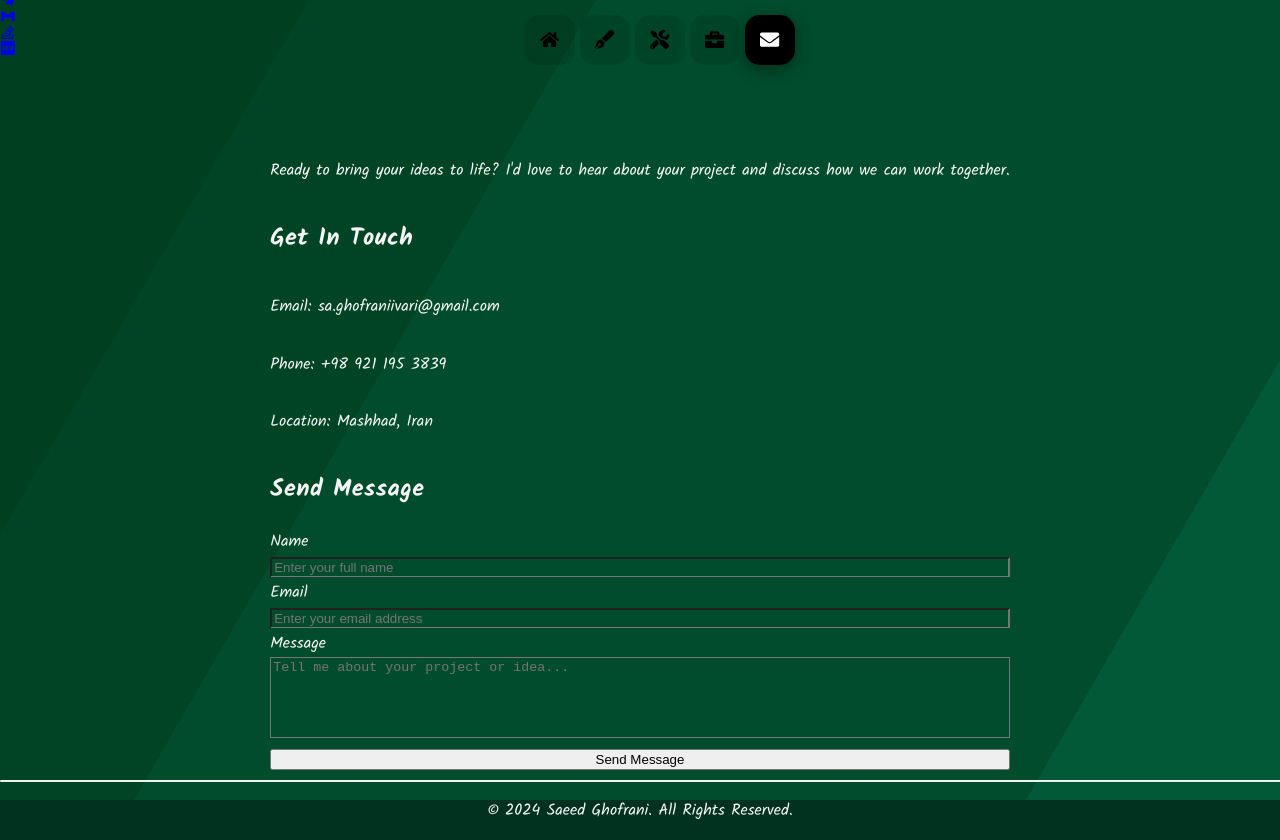
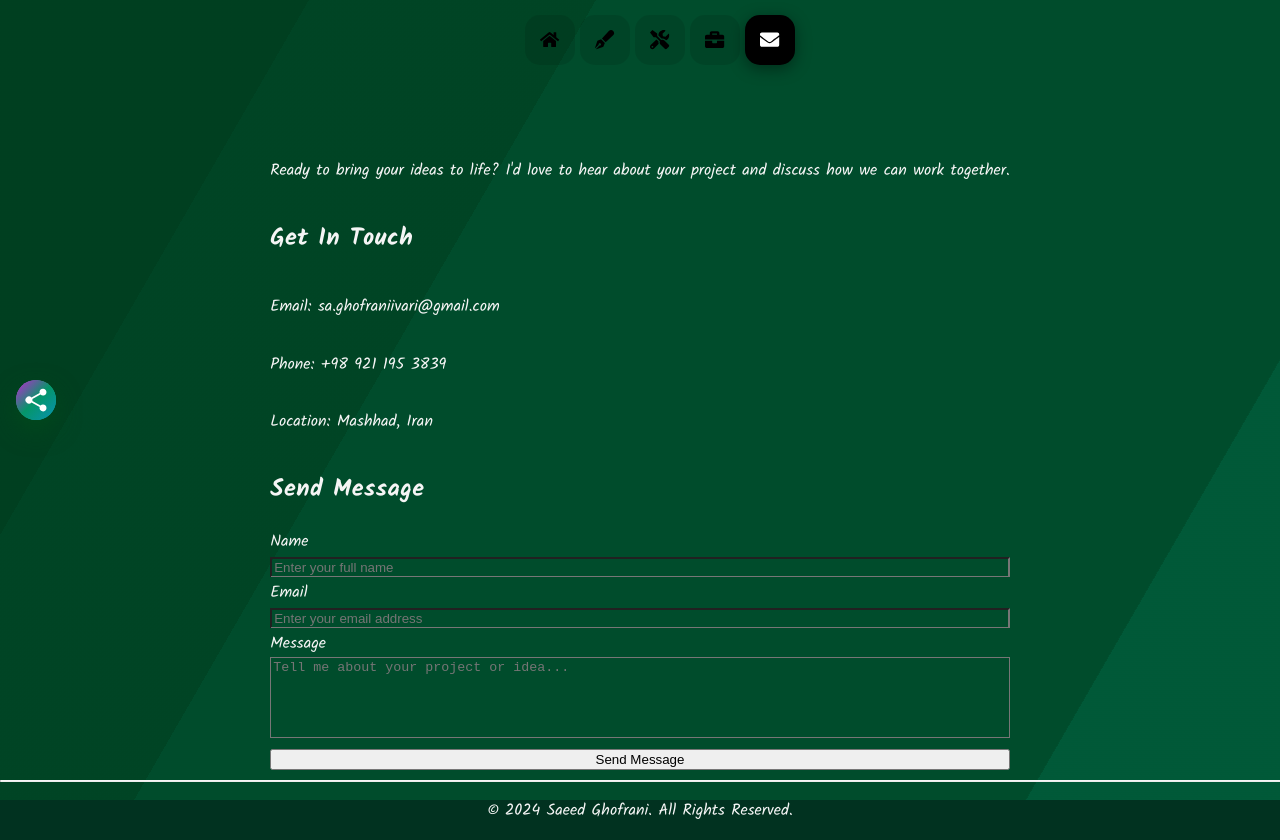
Before and after one commit to saeedghofrani/portfolio, a React (Vite) app: page /contact in a window 1280 px wide. Built offline with nearby package versions, Linux system fonts and the light colour scheme.

Commit message:
fix(): update share me

```diff
--- /dev/null
+++ b/src/components/FindMe.css
@@ -0,0 +1,175 @@
+/* Custom CSS for FindMe component */
+.findme-container {
+  position: fixed;
+  left: 1rem;
+  top: 50%;
+  transform: translateY(-50%);
+  z-index: 50;
+}
+
+.findme-backdrop {
+  position: fixed;
+  top: 0;
+  left: 0;
+  width: 100vw;
+  height: 100vh;
+  background: rgba(0, 0, 0, 0.3);
+  backdrop-filter: blur(8px);
+  z-index: 40;
+  opacity: 0;
+  visibility: hidden;
+  transition: all 0.3s ease-out;
+}
+
+.findme-backdrop.open {
+  opacity: 1;
+  visibility: visible;
+}
+
+.findme-button {
+  position: relative;
+  width: 40px;
+  height: 40px;
+  display: flex;
+  align-items: center;
+  justify-content: center;
+  border-radius: 50%;
+  cursor: pointer;
+  user-select: none;
+  transition: all 0.3s ease-out;
+  border: none;
+  outline: none;
+  background: linear-gradient(135deg, #c026d3, #059669, #0891b2);
+  box-shadow: 0 10px 25px lab(28.06% -31.33 23.78 / 0.692);
+}
+
+.findme-button::before {
+  content: '';
+  position: absolute;
+  inset: 0;
+  border-radius: 50%;
+  background: linear-gradient(135deg, #d946ef, #10b981, #06b6d4);
+  z-index: -1;
+}
+
+.findme-button:hover::before {
+  background: linear-gradient(135deg, #c026d3, #059669, #0891b2);
+}
+
+.findme-button.open {
+  transform: scale(1.05);
+}
+
+.findme-button.open::before {
+  background: linear-gradient(135deg, #d946ef, #10b981, #06b6d4);
+}
+
+.findme-icon {
+  color: white;
+  font-size: 2rem;
+  transition: transform 0.3s ease-out;
+}
+
+.findme-icon.open {
+  transform: rotate(90deg);
+}
+
+.findme-menu {
+  position: absolute;
+  left: 100%;
+  margin-left: 1rem;
+  transform-origin: left center;
+  transition: all 0.3s ease-out;
+}
+
+.findme-menu.closed {
+  opacity: 0;
+  transform: scale(0.95);
+  pointer-events: none;
+}
+
+.findme-menu.open {
+  opacity: 1;
+  transform: scale(1);
+  pointer-events: auto;
+}
+
+.findme-menu-items {
+  display: flex;
+  flex-direction: column;
+  align-items: flex-start;
+  gap: 0.75rem;
+}
+
+.findme-menu-item {
+  padding: 1rem;
+  background-color: #2563eb;
+  color: white;
+  border-radius: 50%;
+  box-shadow: 0 4px 12px rgba(0, 0, 0, 0.2);
+  transition: all 0.3s ease;
+  display: flex;
+  align-items: center;
+  justify-content: center;
+  text-decoration: none;
+  border: none;
+  outline: none;
+}
+
+.findme-menu-item:hover {
+  background-color: #1d4ed8;
+  transform: translateY(-2px);
+  box-shadow: 0 6px 16px rgba(0, 0, 0, 0.3);
+}
+
+.findme-menu-item.github {
+  background-color: #1f2937;
+}
+
+.findme-menu-item.github:hover {
+  background-color: #374151;
+}
+
+.findme-menu-item.linkedin {
+  background-color: #1d4ed8;
+}
+
+.findme-menu-item.linkedin:hover {
+  background-color: #1e40af;
+}
+
+.findme-menu-item.telegram {
+  background-color: #60a5fa;
+}
+
+.findme-menu-item.telegram:hover {
+  background-color: #3b82f6;
+}
+
+.findme-menu-item.gmail {
+  background-color: #ef4444;
+}
+
+.findme-menu-item.gmail:hover {
+  background-color: #dc2626;
+}
+
+.findme-menu-item.stackoverflow {
+  background-color: #f97316;
+}
+
+.findme-menu-item.stackoverflow:hover {
+  background-color: #ea580c;
+}
+
+.findme-menu-item.dev {
+  background-color: #111827;
+}
+
+.findme-menu-item.dev:hover {
+  background-color: #1f2937;
+}
+
+.findme-menu-item-icon {
+  font-size: 1.5rem;
+}
--- a/src/components/FindMe.tsx
+++ b/src/components/FindMe.tsx
@@ -9,6 +9,7 @@ import {
 import { IoShareSocial } from "react-icons/io5";
 import { BiLogoGmail } from "react-icons/bi";
 import { PiReadCvLogoFill } from "react-icons/pi";
+import "./FindMe.css";
 
 const FindMe: React.FC = () => {
     const handleDownload = () => {
@@ -20,7 +21,7 @@ const FindMe: React.FC = () => {
     link.click();
     document.body.removeChild(link);
   };
-  const [isOpen, setIsOpen] = useState<boolean>(true);
+  const [isOpen, setIsOpen] = useState<boolean>(false);
   const menuRef = useRef<HTMLDivElement>(null);
 
   const toggleNavbar = () => {
@@ -41,80 +42,83 @@ const FindMe: React.FC = () => {
   }, []);
 
   return (
-    <div className="fixed bottom-4 left-4 z-50" ref={menuRef}>
-      <div
-        className={`relative w-12 h-12 flex items-center justify-center rounded-full shadow-lg transition-all duration-300
-          ${isOpen ? 'bg-blue-600' : 'bg-gray-700 hover:bg-gray-600'} cursor-pointer`}
-        onClick={toggleNavbar}
-      >
-        {!isOpen && <IoShareSocial className="text-white text-2xl" />}
-        {isOpen && (
-          <div className="absolute bottom-0 left-full ml-4 flex flex-col items-start space-y-2">
-            <a
+    <>
+      <div className={`findme-backdrop ${isOpen ? 'open' : ''}`} onClick={() => setIsOpen(false)}></div>
+      <div className="findme-container" ref={menuRef}>
+        <button
+          aria-label="Open social links"
+          className={`findme-button ${isOpen ? 'open' : ''}`}
+          onClick={toggleNavbar}
+        >
+          <IoShareSocial className={`findme-icon ${isOpen ? 'open' : ''}`} />
+          <div className={`findme-menu ${isOpen ? 'open' : 'closed'}`}>
+          <div className="findme-menu-items">
+            <button
               onClick={handleDownload}
-              className="p-3 bg-blue-600 text-white rounded-full shadow-md hover:bg-blue-700 transition duration-300 flex items-center justify-center"
+              className="findme-menu-item"
               title="Download CV"
             >
-              <PiReadCvLogoFill className="text-xl" />
-            </a>
+              <PiReadCvLogoFill className="findme-menu-item-icon" />
+            </button>
             <a
               href="https://github.com/saeedghofrani"
               target="_blank"
               rel="noopener noreferrer"
-              className="p-3 bg-gray-800 text-white rounded-full shadow-md hover:bg-gray-700 transition duration-300 flex items-center justify-center"
+              className="findme-menu-item github"
               title="GitHub"
             >
-              <FaGithub className="text-xl" />
+              <FaGithub className="findme-menu-item-icon" />
             </a>
             <a
               href="https://www.linkedin.com/in/saeed-ghofrani/"
               target="_blank"
               rel="noopener noreferrer"
-              className="p-3 bg-blue-700 text-white rounded-full shadow-md hover:bg-blue-800 transition duration-300 flex items-center justify-center"
+              className="findme-menu-item linkedin"
               title="LinkedIn"
             >
-              <FaLinkedin className="text-xl" />
+              <FaLinkedin className="findme-menu-item-icon" />
             </a>
             <a
               href="https://t.me/SaeedGhofraniIvari"
               target="_blank"
               rel="noopener noreferrer"
-              className="p-3 bg-blue-400 text-white rounded-full shadow-md hover:bg-blue-500 transition duration-300 flex items-center justify-center"
+              className="findme-menu-item telegram"
               title="Telegram"
             >
-              <FaTelegramPlane className="text-xl" />
+              <FaTelegramPlane className="findme-menu-item-icon" />
             </a>
             <a
               href="mailto:sa.ghofraniivari@gmail.com"
               target="_blank"
               rel="noopener noreferrer"
-              className="p-3 bg-red-500 text-white rounded-full shadow-md hover:bg-red-600 transition duration-300 flex items-center justify-center"
+              className="findme-menu-item gmail"
               title="Gmail"
             >
-              <BiLogoGmail className="text-xl" />
+              <BiLogoGmail className="findme-menu-item-icon" />
             </a>
             <a
               href="https://stackoverflow.com/users/23426660/saeed-ghofrani"
               target="_blank"
               rel="noopener noreferrer"
-              className="p-3 bg-orange-500 text-white rounded-full shadow-md hover:bg-orange-600 transition duration-300 flex items-center justify-center"
+              className="findme-menu-item stackoverflow"
               title="Stack Overflow"
             >
-              <FaStackOverflow className="text-xl" />
+              <FaStackOverflow className="findme-menu-item-icon" />
             </a>
             <a
               href="https://dev.to/saeed_ghofrani"
               target="_blank"
               rel="noopener noreferrer"
-              className="p-3 bg-gray-900 text-white rounded-full shadow-md hover:bg-gray-700 transition duration-300 flex items-center justify-center"
+              className="findme-menu-item dev"
               title="Dev.to"
             >
-              <FaDev className="text-xl" />
+              <FaDev className="findme-menu-item-icon" />
             </a>
           </div>
-        )}
-      </div>
+        </div>
+      </button>
     </div>
+    </>
   );
 };
 
```
